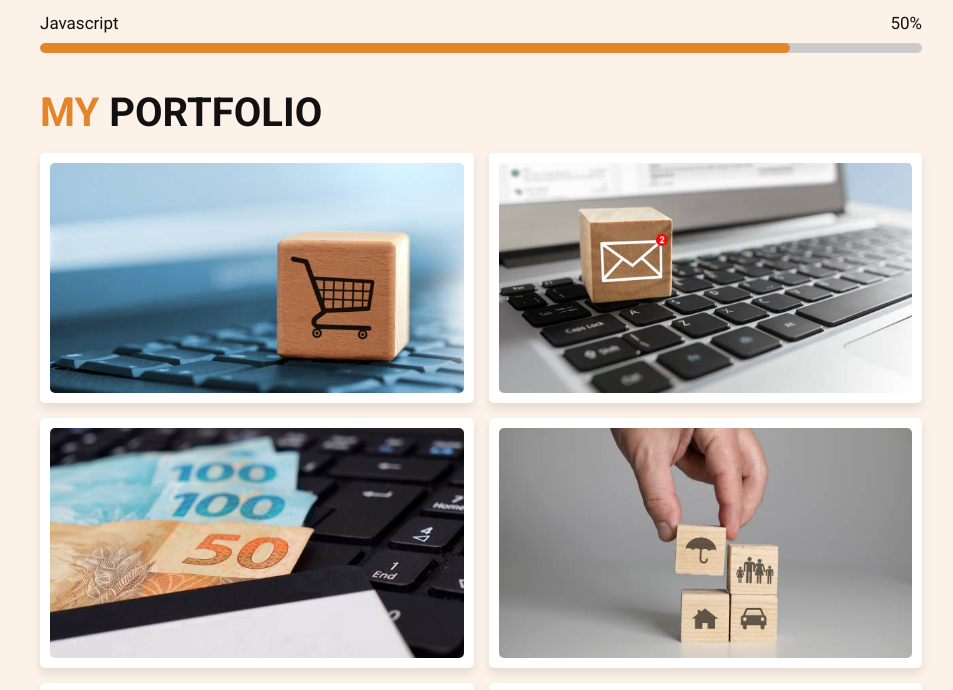
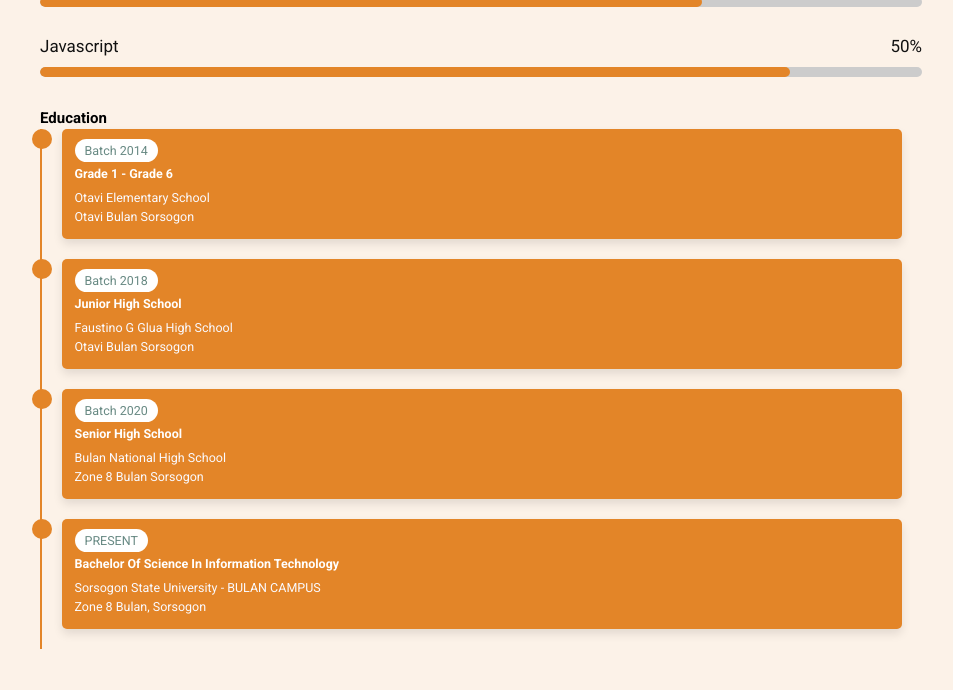
Before and after one commit to gererocharisse/Portfolio-Website-Final, a plain HTML site: page index.html in a window 1280 px wide. Shown: the part 1570-2260 px from the top of the page, without its empty margins (309-1262 px from the left). Drawn offline with Linux system fonts and the light colour scheme.

Commit message:
Edit education section

```diff
--- a/css/style.css
+++ b/css/style.css
@@ -367,6 +367,57 @@ header .follow a:hover{
     padding-top: .5rem;
 }
 
+.education .box-container{
+    display:flexbox;
+    flex-wrap:wrap-reverse;
+}
+
+.education .box-container .box{
+    position: relative;
+    flex:1 1 33rem;
+    border-left: .2rem solid var(--main-color);
+    padding-left: 2rem;
+    padding-right: 2rem;
+    padding-bottom: 2rem;
+}
+
+.education .box-container .box::before{
+    content: '';
+    position: absolute;
+    top:0; left:-1rem;
+    height:2rem;
+    width:2rem;
+    border-radius: 50%;
+    background:var(--main-color);
+}
+
+.education .box-container .box .content{
+    background:var(--main-color);
+    padding:1.25rem;
+    box-shadow: 0 .5rem 1rem rgba(0,0,0,.1);
+    border-radius: .5rem;
+}
+
+.education .box-container .box .content span{
+    color: #678983;
+    font-size: 1.25rem;
+    background: white;
+    border-radius: 50rem;
+    padding:.4rem 1rem;
+}
+
+.education .box-container .box .content h3{
+    font-size: 1.25rem;
+    padding:.5rem 0;
+    color:white;
+}
+
+.education .box-container .box .content p{
+    font-size: 1.25rem;
+    color:#FAFAFF;
+
+}
+
 
 .portfolio .box-container{
     display: flex;
--- a/index.html
+++ b/index.html
@@ -31,12 +31,13 @@
     <nav class="navbar">
         <a href="#home">home</a>
         <a href="#about">about</a>
+        <a href="#resume">education</a>
         <a href="#portfolio">portfolio</a>
         <a href="#contact">contact</a>
     </nav>
 
     <div class="follow">
-        <a href="#" class="fab fa-facebook-f"></a>
+        <a href="https://www.facebook.com/cchariseerika.mmikesiri1127" class="fab fa-facebook-f"></a>
         <a href="#" class="fab fa-phone"></a>
         <a href="#" class="fab fa-instagram"></a>
         <a href="#" class="fab fa-email"></a>
@@ -75,7 +76,7 @@
 <div class="row-1">
 
     <div class="image">
-        <img src="img/aboutme1.png" alt="">
+        <img src="img/img-pic.jpg.jpg" alt="">
     </div>
 
     <div class="content">
@@ -125,6 +126,54 @@
 </section>
 
 <!-- about section ends -->
+
+<!--===== EDUCATION =====-->
+<section class="education section" id="education">
+    <h2 class="section-title">Education</h2>
+
+    <div class="box-container">
+
+        <div class="box">
+            <div class="content">
+                <span> Batch 2014 </span>
+                <h3>Grade 1 - Grade 6</h3>
+                <p> Otavi Elementary School</p>
+                <p> Otavi Bulan Sorsogon</p>
+            </div>
+        </div>
+
+        <div class="box">
+            <div class="content">
+                <span> Batch 2018 </span>
+                <h3>Junior High School</h3>
+                <p> Faustino G Glua High School</p>
+                <p> Otavi Bulan Sorsogon</p>
+            </div>
+        </div>
+
+<div class="box">
+            <div class="content">
+                <span> Batch 2020 </span>
+                <h3>Senior High School</h3>
+                <p> Bulan National High School</p>
+                <p> Zone 8 Bulan Sorsogon</p>
+            </div>
+        </div>
+
+        <div class="box">
+            <div class="content">
+                <span> PRESENT </span>
+                <h3>Bachelor of Science In Information Technology</h3>
+                <p> Sorsogon State University - BULAN CAMPUS</p>
+                <P> Zone 8 Bulan, Sorsogon</P>
+
+            </div>
+        </div>
+
+
+    </div>
+
+</section>
 
 <!-- portfolio section starts  -->
 
@@ -208,7 +257,7 @@
             <img src="img/note-app.jpg" alt="">
             <h3> project 8 </h3>
             <div class="icons">
-                <a href="#" class="fas fa-bars"></a>
+                <a href="https://github.com/gererocharisse/NOTE-APP-MIDTERM-PROJECT-Charisse_Erica_Gerero" class="fas fa-bars"></a>
                 <a href="#" class="fas fa-link"></a>
                 <a href="#" class="fas fa-search"></a>
             </div>
```
Also changed, not shown: img/img-pic.jpg.jpg (added).
